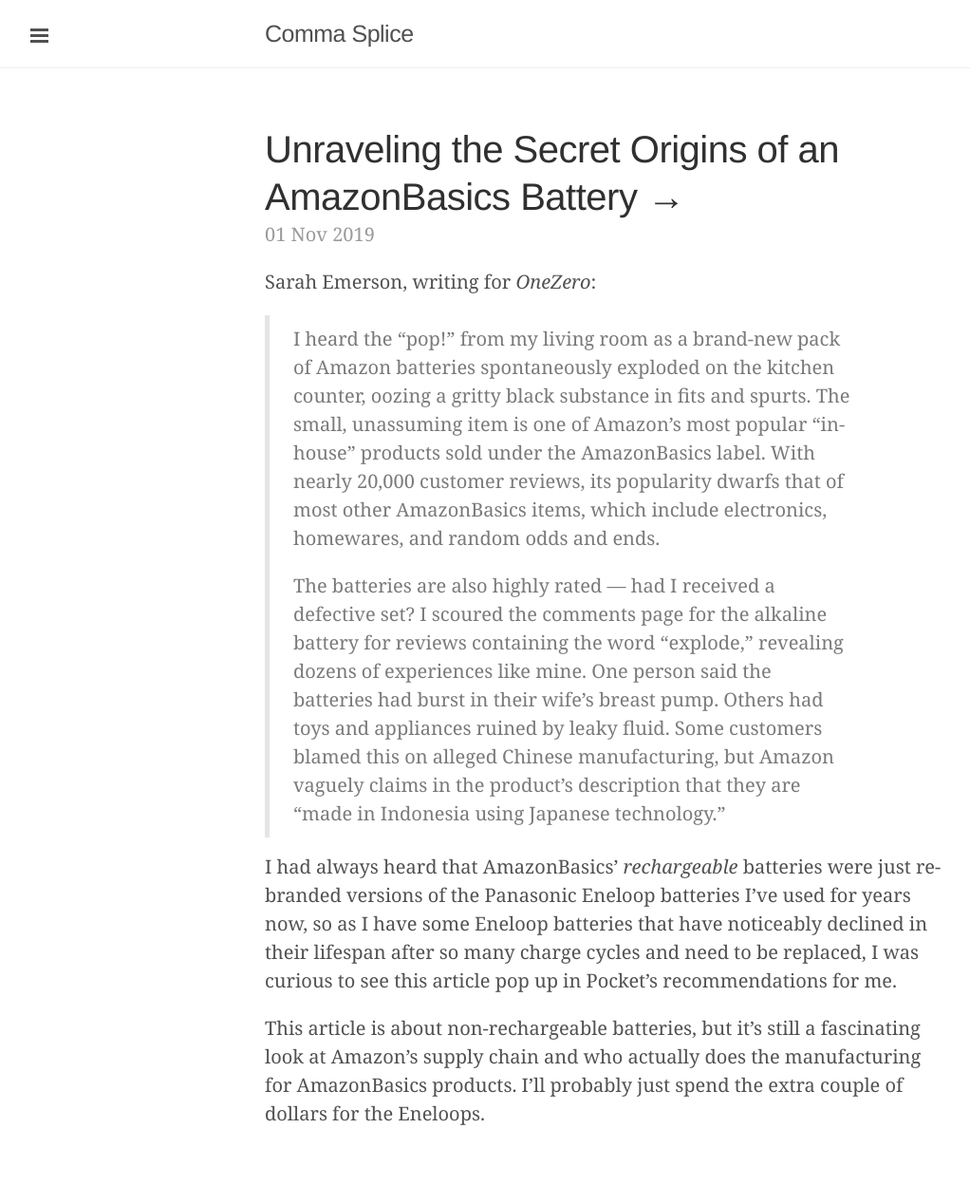
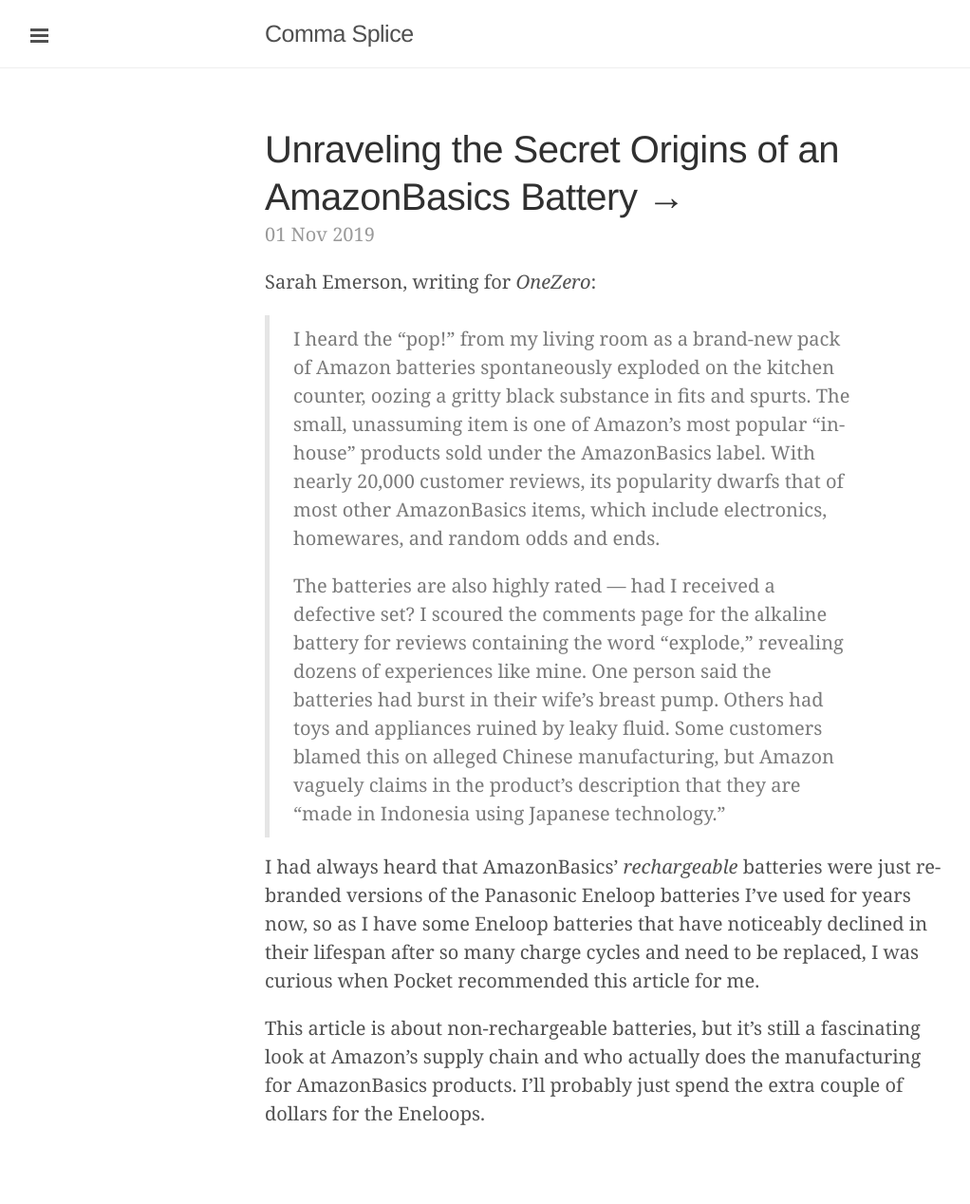
Before and after one commit to davidixon/davidixon.github.io, a Jekyll site: the page built from _posts/2019-11-01-amazon-basics.md, in a window 1280 px wide. Shown: the whole page at 95% size, without its empty margins (1-1023 px from the left). Built offline with Jekyll 4.4.1, drawn with Linux system fonts in a browser that asks for light colours.

Commit message:
Editing article

```diff
--- a/_posts/2019-11-01-amazon-basics.md
+++ b/_posts/2019-11-01-amazon-basics.md
@@ -11,6 +11,6 @@
 >
 > The batteries are also highly rated — had I received a defective set? I scoured the comments page for the alkaline battery for reviews containing the word “explode,” revealing dozens of experiences like mine. One person said the batteries had burst in their wife’s breast pump. Others had toys and appliances ruined by leaky fluid. Some customers blamed this on alleged Chinese manufacturing, but Amazon vaguely claims in the product’s description that they are “made in Indonesia using Japanese technology.”
 
-I had always heard that AmazonBasics' *rechargeable* batteries were just re-branded versions of the Panasonic Eneloop batteries I've used for years now, so as I have some Eneloop batteries that have noticeably declined in their lifespan after so many charge cycles and need to be replaced, I was curious to see this article pop up in Pocket's recommendations for me.
+I had always heard that AmazonBasics' *rechargeable* batteries were just re-branded versions of the Panasonic Eneloop batteries I've used for years now, so as I have some Eneloop batteries that have noticeably declined in their lifespan after so many charge cycles and need to be replaced, I was curious when Pocket recommended this article for me.
 
 This article is about non-rechargeable batteries, but it's still a fascinating look at Amazon's supply chain and who actually does the manufacturing for AmazonBasics products. I'll probably just spend the extra couple of dollars for the Eneloops.
```
